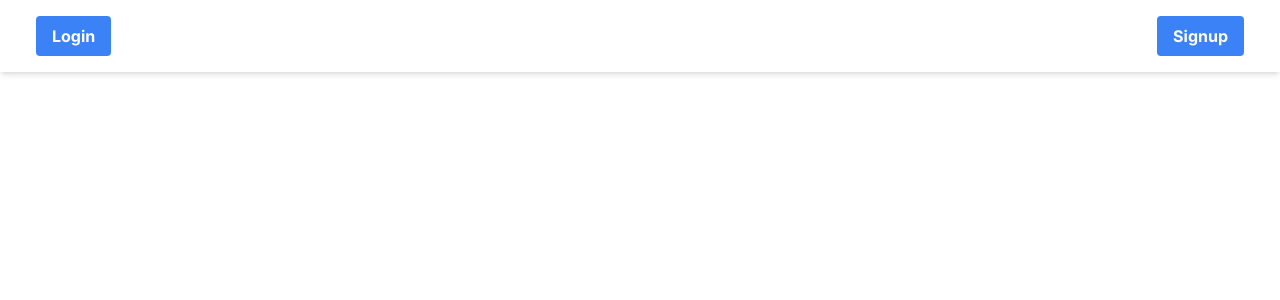
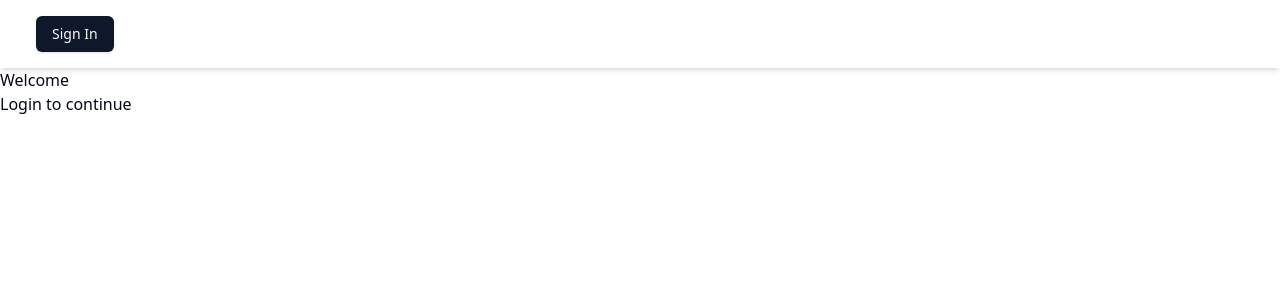
Before and after one commit to Sahil8383/Next-Auth, a Next.js app: page / in a window 1280 px wide. Shown: the top 300 px of the page. Built offline with nearby package versions, Linux system fonts and the light colour scheme; no server answers.

Commit message:
Integrated Google and GitHub Authenticatioin

```diff
--- /dev/null
+++ b/app/api/auth/[...nextauth]/options.ts
@@ -0,0 +1,15 @@
+import GitHubProvider from "next-auth/providers/github";
+import GoogleProvider from "next-auth/providers/google";
+
+export const options = {
+    providers:[
+        GitHubProvider({
+            clientId: process.env.GITHUB_CLIENT_ID!,
+            clientSecret: process.env.GITHUB_CLIENT_SECRET!,
+        }),
+        GoogleProvider({
+            clientId: process.env.GOOGLE_CLIENT_ID!,
+            clientSecret: process.env.GOOGLE_CLIENT_SECRET!,
+        }),
+    ],
+}
--- /dev/null
+++ b/app/api/auth/[...nextauth]/route.ts
@@ -0,0 +1,7 @@
+import NextAuth from 'next-auth';
+import { options } from './options';
+
+
+const handler  = NextAuth(options);
+
+export { handler as GET, handler as POST}
--- a/app/layout.tsx
+++ b/app/layout.tsx
@@ -1,26 +1,14 @@
-import type { Metadata } from "next";
-import { Inter } from "next/font/google";
 import "./globals.css";
 import Navbar from "@/components/Navbar";
+import AuthProvider from "@/components/providers/AuthProvider";
 
-const inter = Inter({ subsets: ["latin"] });
-
-export const metadata: Metadata = {
-  title: "Create Next App",
-  description: "Generated by create next app",
-};
-
-export default function RootLayout({
-  children,
-}: Readonly<{
-  children: React.ReactNode;
-}>) {
+export default function RootLayout({ children }: Readonly<{ children: React.ReactNode }>) {
   return (
-    <html lang="en">
-      <body className={inter.className}>
-      < Navbar />
-        {children}
-      </body>
-    </html>
+    <div className="flex flex-col min-h-screen">
+      <AuthProvider>
+        <Navbar />
+        <main className="flex flex-col flex-1">{children}</main>
+      </AuthProvider>
+    </div>
   );
 }
--- a/app/page.tsx
+++ b/app/page.tsx
@@ -1,9 +1,27 @@
-import Navbar from "@/components/Navbar";
-import Image from "next/image";
+import { getServerSession } from "next-auth";
+import { options } from "./api/auth/[...nextauth]/options";
 
-export default function Home() {
+export default async function Home() {
+
+  const session = await getServerSession(options)
+
   return (
-    <div  >
+    <div>
+        <h1>
+          Welcome {
+            session ? (
+              <div>
+                <span>{session?.user?.name}</span>
+              </div>
+            ) : (
+              <div>
+                <span>
+                  Login to continue
+                </span>
+              </div>
+            )
+          }
+        </h1>
     </div>
   );
 }
--- a/components/Login.tsx
+++ b/components/Login.tsx
@@ -1,8 +1,11 @@
 import { Button } from "./ui/button"
 import { Input } from "./ui/input"
-
+import { useSession } from "next-auth/react"
 
 const Login = () => {
+
+  const { data: session, status } = useSession()
+
   return (
     <div
       className="flex flex-col justify-center items-center w-full h-screen bg-gray-100"
--- a/components/Navbar.tsx
+++ b/components/Navbar.tsx
@@ -1,24 +1,31 @@
 import Link from "next/link"
+import { getServerSession } from "next-auth"
+import { options } from "@/app/api/auth/[...nextauth]/options"
+import { Button } from "./ui/button"
 
-const Navbar = () => {
+const Navbar = async () => {
+
+    const session = await getServerSession(options)
+
     return (
         <div
             className="flex justify-between items-center py-4 px-9 bg-white shadow-md"
         >
-        <button
-            className="bg-blue-500 hover:bg-blue-700 text-white font-bold py-2 px-4 rounded"
-        >
-            <Link href="/login">
-                Login
+            {
+                session ? (
+                    <Button>
+                        <Link href='api/auth/signout?callbackUrl=/'>
+                            Sign Out
                         </Link>
-        </button>
-        <button
-            className="bg-blue-500 hover:bg-blue-700 text-white font-bold py-2 px-4 rounded"
-        >
-            <Link href="/signup">
-                Signup
+                    </Button>
+                ) : (
+                    <Button>
+                        <Link href='api/auth/signin'>
+                            Sign In
                         </Link>
-        </button>
+                    </Button>
+                )
+            }
         </div>
     )
 }
--- /dev/null
+++ b/components/providers/AuthProvider.tsx
@@ -0,0 +1,11 @@
+'use client';
+
+import { SessionProvider } from "next-auth/react"
+
+export default function AuthProvider({ children }: Readonly<{children: React.ReactNode}>) {
+  return (
+    <SessionProvider>
+      {children}
+    </SessionProvider>
+  )
+}
--- a/package.json
+++ b/package.json
@@ -13,7 +13,9 @@
     "@radix-ui/react-slot": "^1.0.2",
     "class-variance-authority": "^0.7.0",
     "clsx": "^2.1.0",
+    "mongoose": "^8.1.1",
     "next": "14.1.0",
+    "next-auth": "^4.24.5",
     "react": "^18",
     "react-dom": "^18",
     "tailwind-merge": "^2.2.1",
```
Also changed, not shown: models/User.ts (added, +19 -0 lines), 1 other file (tests, documents, lock files or other folders). Lines whose indentation alone changed are shown as unchanged.
